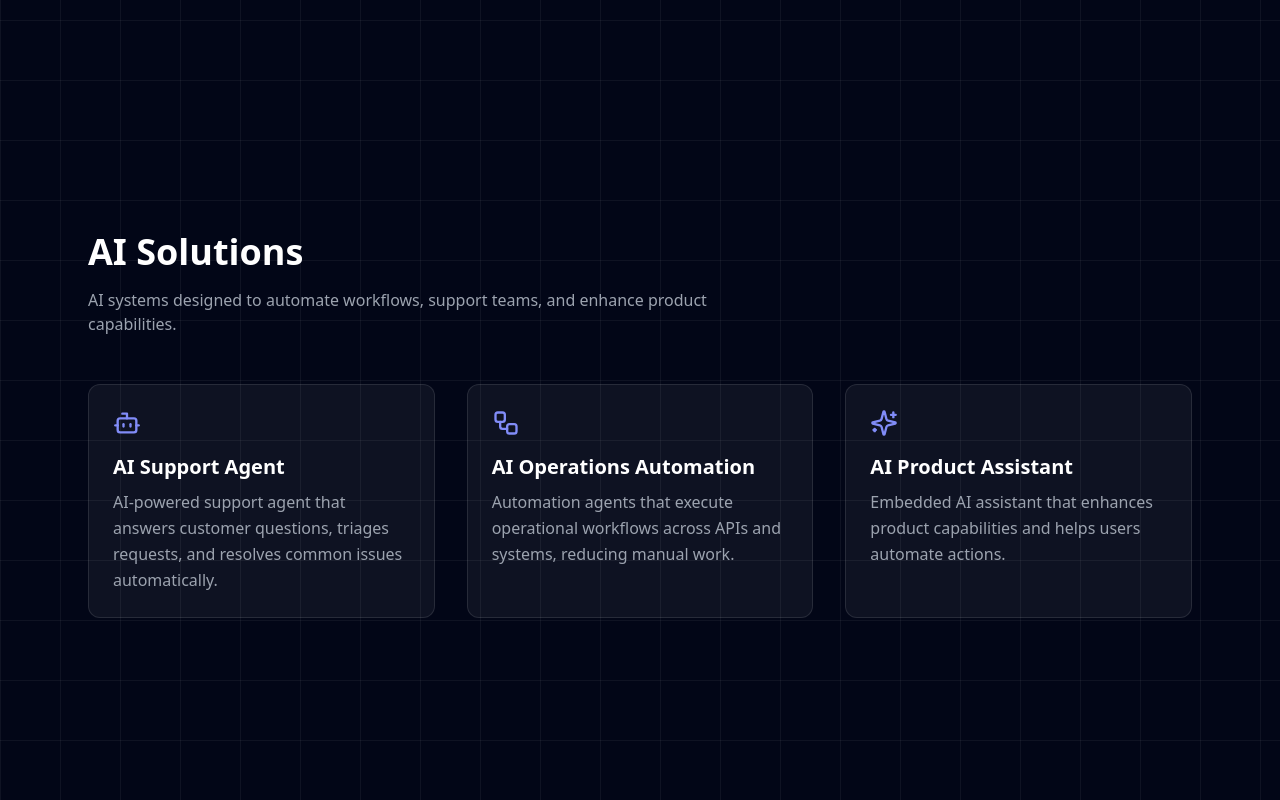
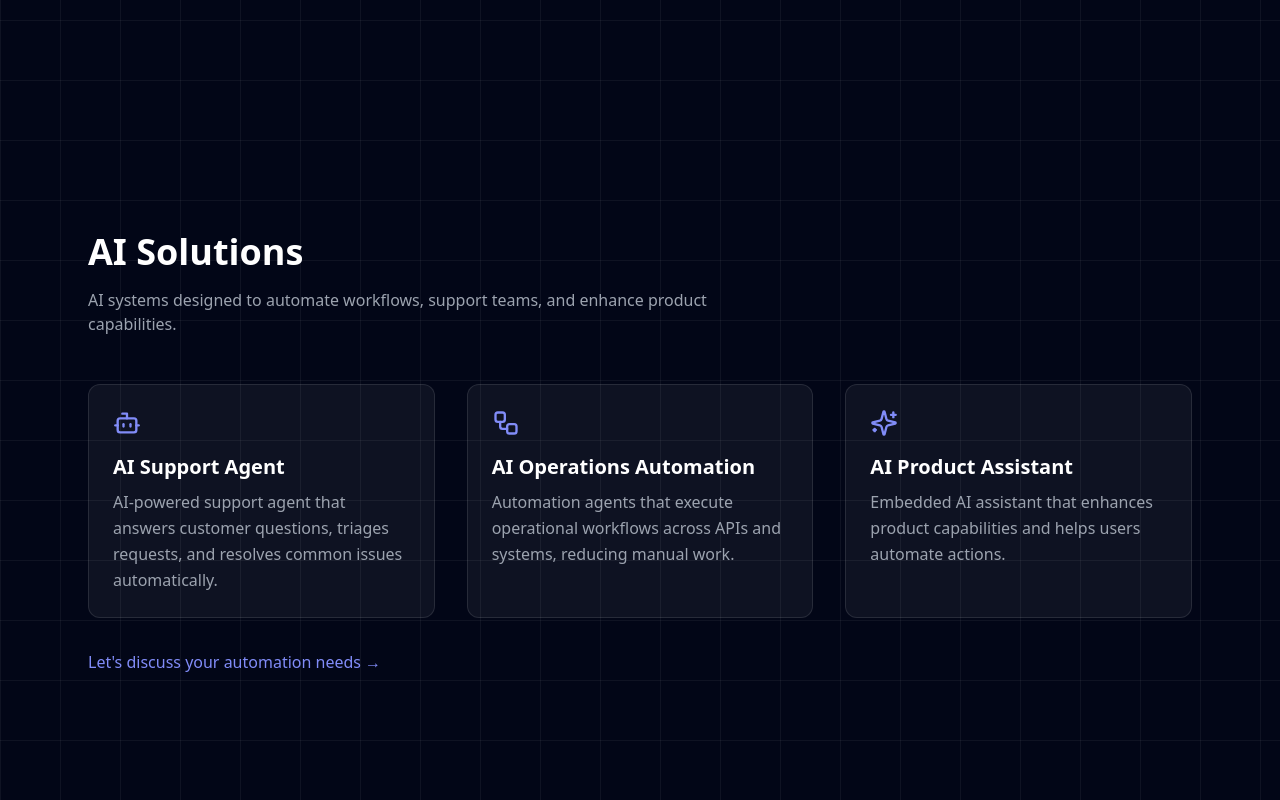
Before and after one commit to fernandofauth/fernandofauth.github.io, a React (Vite) app: page / in a window 1280 px wide. Shown: the part 1480-2280 px from the top of the page. Built offline with nearby package versions, Linux system fonts and the light colour scheme.

Commit message:
feat: enhance AiSolutions section with minimum height and add contact link

```diff
--- a/src/components/AiSolutions.jsx
+++ b/src/components/AiSolutions.jsx
@@ -24,7 +24,7 @@ export default function AiSolutions() {
   ]
 
   return (
-    <section id="aisolutions" className="max-w-6xl mx-auto px-6 py-28">
+    <section id="aisolutions" className="min-h-screen supports-[height:100svh]:min-h-[100svh] max-w-6xl mx-auto px-6 py-28 scroll-mt-32">
 
       <h2 className="text-4xl font-bold mb-4">
         AI Solutions
@@ -65,6 +65,8 @@ export default function AiSolutions() {
 
       </div>
 
+      <a href="#contact" className="text-indigo-400 hover:underline mt-8 block">Let's discuss your automation needs →</a>
+
     </section>
   )
 }
```
